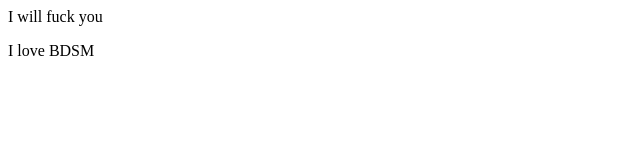
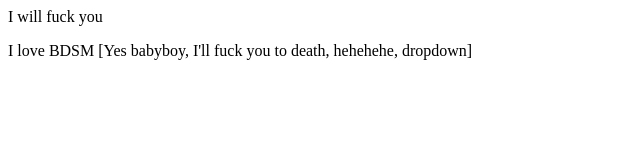
Before and after one commit to IamShrey13/loccalrepo, a plain HTML site: page index.html in a window 1280 px wide. Shown: the whole page, without its empty margins (0-640 px from the left). Drawn offline with Linux system fonts and the light colour scheme.

```diff
--- a/index.html
+++ b/index.html
@@ -1,2 +1,2 @@
 <p>I will fuck you</p>
-<p>I love BDSM</p>
+<p>I love BDSM [Yes babyboy, I'll fuck you to death, hehehehe, dropdown]</p>
```
